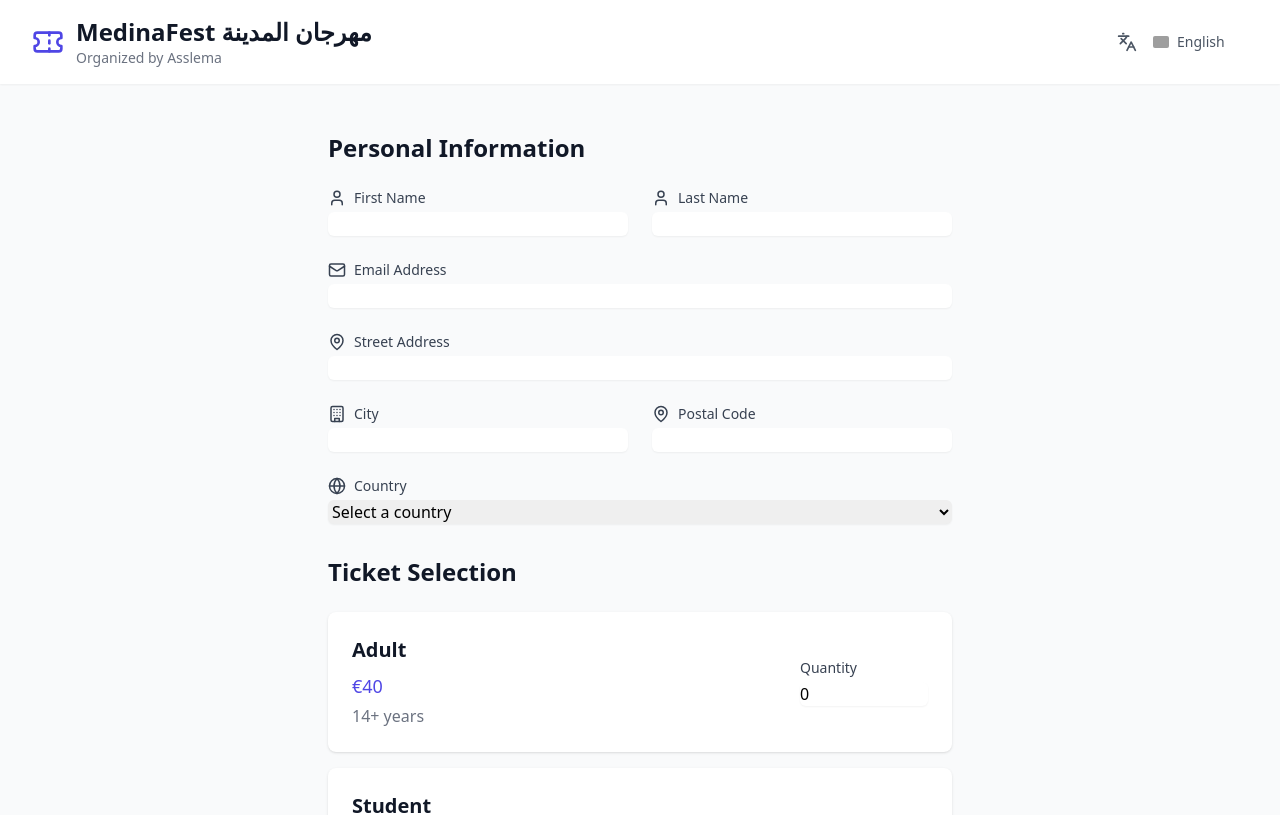
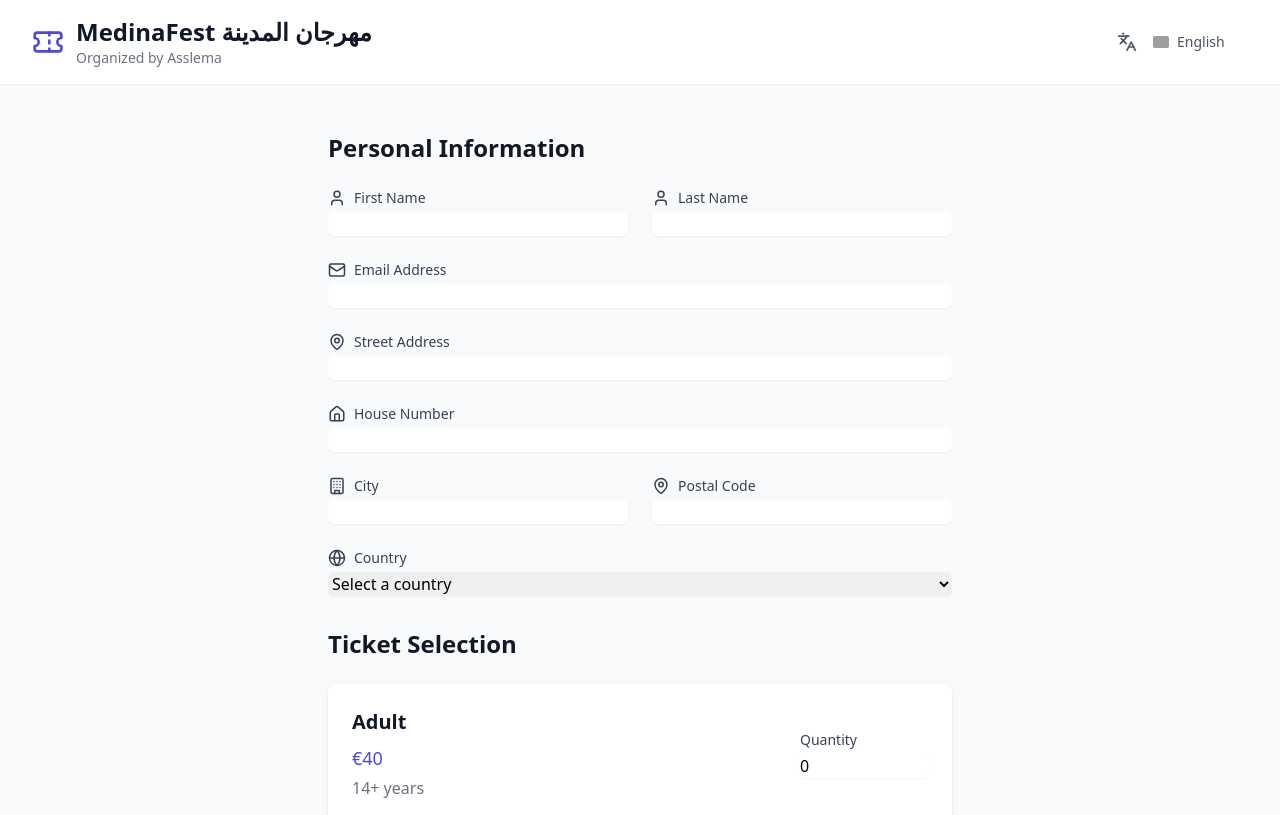
Before and after one commit to AmirGuidara/Bookify, a React (Vite) app: page / in a window 1280 px wide. Shown: the top 815 px of the page. Built offline with nearby package versions, Linux system fonts and the light colour scheme; grey boxes are pictures that could not be loaded.

Commit message:
BKFY-4: Add house number text field in the form

```diff
--- a/src/App.tsx
+++ b/src/App.tsx
@@ -30,6 +30,7 @@ function App() {
         lastName: data.lastName,
         email: data.email,
         street: data.street,
+        houseNumber: data.houseNumber,
         city: data.city,
         postalCode: data.postalCode,
         country: data.country
--- a/src/components/BookingForm.tsx
+++ b/src/components/BookingForm.tsx
@@ -2,7 +2,7 @@ import React from 'react';
 import { useForm } from 'react-hook-form';
 import { zodResolver } from '@hookform/resolvers/zod';
 import { z } from 'zod';
-import { User, Mail, MapPin, Building, Globe } from 'lucide-react';
+import { User, Mail, MapPin, Building, Globe, House } from 'lucide-react';
 import { TICKET_CATEGORIES } from '../config/tickets';
 import { countries } from '../data/countries';
 import { useLanguage } from '../contexts/LanguageContext';
@@ -12,6 +12,7 @@ const bookingSchema = z.object({
   lastName: z.string().min(2, 'Last name is required'),
   email: z.string().email('Invalid email address'),
   street: z.string().min(5, 'Street address is required'),
+  houseNumber: z.string().min(1, 'House number is required'),
   city: z.string().min(2, 'City is required'),
   postalCode: z.string().min(3, 'Postal code is required'),
   country: z.string().min(2, 'Country is required'),
@@ -102,6 +103,20 @@ export function BookingForm({ onSubmit }: BookingFormProps) {
             />
             {errors.street && (
               <p className="mt-1 text-sm text-red-600">{errors.street.message}</p>
+            )}
+          </div>
+
+          <div className="md:col-span-2">
+            <label className="flex items-center gap-2 text-sm font-medium text-gray-700">
+              <House size={18} />
+              {t('form.houseNumber')}
+            </label>
+            <input
+              {...register('houseNumber')}
+              className="mt-1 block w-full rounded-md border-gray-300 shadow-sm focus:border-indigo-500 focus:ring-indigo-500"
+            />
+            {errors.houseNumber && (
+              <p className="mt-1 text-sm text-red-600">{errors.houseNumber.message}</p>
             )}
           </div>
 
--- a/src/components/Checkout.tsx
+++ b/src/components/Checkout.tsx
@@ -12,6 +12,7 @@ interface CheckoutProps {
       lastName: string;
       email: string;
       street: string;
+      houseNumber: string;
       city: string;
       postalCode: string;
       country: string;
@@ -64,7 +65,7 @@ export function Checkout({ bookingData, onPaymentSuccess, onPaymentError, onBack
 
           <div className="border-b pb-4">
             <h3 className="font-medium text-gray-900 mb-2">{t('checkout.shippingAddress')}</h3>
-            <p className="text-gray-600">{bookingData.customer.street}</p>
+            <p className="text-gray-600">{bookingData.customer.street} {bookingData.customer.houseNumber}</p>
             <p className="text-gray-600">{bookingData.customer.city}, {bookingData.customer.postalCode}</p>
             <p className="text-gray-600">{bookingData.customer.country}</p>
           </div>
--- a/src/components/OrderSummary.tsx
+++ b/src/components/OrderSummary.tsx
@@ -11,6 +11,7 @@ interface OrderSummaryProps {
     lastName: string;
     email: string;
     street: string;
+    houseNumber: string;
     city: string;
     postalCode: string;
     country: string;
@@ -43,7 +44,7 @@ export function OrderSummary({ tickets, customer, onConfirm, onBack }: OrderSumm
 
               <div className="border-b pb-4">
                 <h3 className="font-medium text-gray-900 mb-2">Shipping Address</h3>
-                <p className="text-gray-600">{customer.street}</p>
+                <p className="text-gray-600">{customer.street} {customer.houseNumber}</p>
                 <p className="text-gray-600">{customer.city}, {customer.postalCode}</p>
                 <p className="text-gray-600">{customer.country}</p>
               </div>
--- a/src/services/database/customer.ts
+++ b/src/services/database/customer.ts
@@ -11,6 +11,7 @@ export async function createCustomer(
       last_name: customer.lastName,
       email: customer.email,
       street: customer.street,
+      house_number: customer.houseNumber,
       city: customer.city,
       postal_code: customer.postalCode,
       country: customer.country
@@ -26,6 +27,7 @@ export async function createCustomer(
     lastName: data.last_name,
     email: data.email,
     street: data.street,
+    houseNumber: data.house_number,
     city: data.city,
     postalCode: data.postal_code,
     country: data.country,
--- a/src/services/pdf/invoice.ts
+++ b/src/services/pdf/invoice.ts
@@ -21,7 +21,7 @@ export async function generateInvoicePDF(
   // Add customer info
   doc.text('Bill To:', 20, 70);
   doc.text(`${customer.firstName} ${customer.lastName}`, 20, 80);
-  doc.text(customer.street, 20, 90);
+  doc.text(`${customer.street} ${customer.houseNumber}`, 20, 90);
   doc.text(`${customer.city}, ${customer.postalCode}`, 20, 100);
   doc.text(customer.country, 20, 110);
 
--- a/src/translations/ar.ts
+++ b/src/translations/ar.ts
@@ -13,6 +13,7 @@ export const ar = {
     lastName: 'اللقب',
     email: 'البريد الإلكتروني',
     street: 'العنوان',
+    houseNumber: 'رقم المنزل',
     city: 'المدينة',
     postalCode: 'الرمز البريدي',
     country: 'البلد',
--- a/src/translations/de.ts
+++ b/src/translations/de.ts
@@ -13,6 +13,7 @@ export const de = {
     lastName: 'Nachname',
     email: 'E-Mail-Adresse',
     street: 'Straße',
+    houseNumber: 'Hausnummer',
     city: 'Stadt',
     postalCode: 'Postleitzahl',
     country: 'Land',
--- a/src/translations/en.ts
+++ b/src/translations/en.ts
@@ -13,6 +13,7 @@ export const en = {
     lastName: 'Last Name',
     email: 'Email Address',
     street: 'Street Address',
+    houseNumber: 'House Number',
     city: 'City',
     postalCode: 'Postal Code',
     country: 'Country',
--- a/src/translations/fr.ts
+++ b/src/translations/fr.ts
@@ -13,6 +13,7 @@ export const fr = {
     lastName: 'Nom',
     email: 'Adresse e-mail',
     street: 'Adresse',
+    houseNumber: 'Numéro de maison',
     city: 'Ville',
     postalCode: 'Code postal',
     country: 'Pays',
--- a/src/types/index.ts
+++ b/src/types/index.ts
@@ -4,6 +4,7 @@ export interface Customer {
   lastName: string;
   email: string;
   street: string;
+  houseNumber: string;
   city: string;
   postalCode: string;
   country: string;
```
Also changed, not shown: 1 other file (tests, documents, lock files or other folders).
